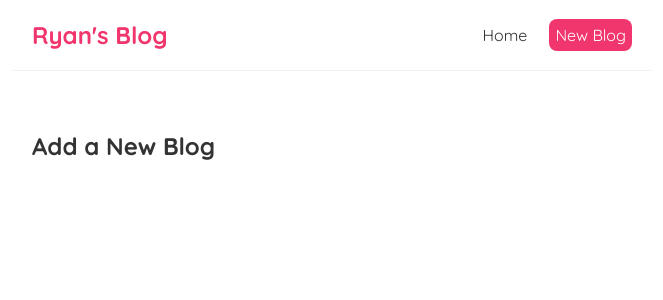
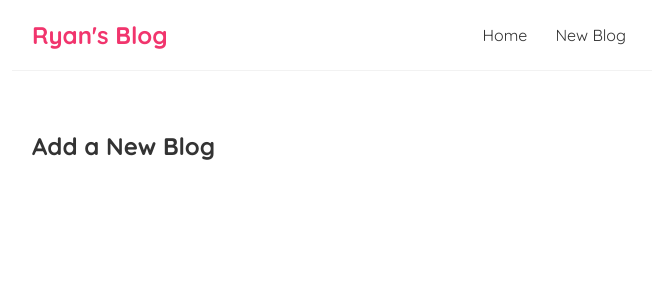
Before and after one commit to ryanminjaeshin/ryan-blog, a React (Create React App) app: page /create in a window 1280 px wide. Shown: the top 300 px of the page, without its empty margins (308-971 px from the left). Built offline with nearby package versions, Linux system fonts and the light colour scheme; the HTML template or start-up script is replaced by a standard one.

Commit message:
Change a to Link

```diff
--- a/src/Navbar.js
+++ b/src/Navbar.js
@@ -5,12 +5,8 @@
         <nav className="navbar">
             <h1>Ryan's Blog</h1>
             <div className="links">
-                <a href="/">Home</a>
-                <a href="/create" style={{
-                    color: 'white',
-                    backgroundColor: '#f1356d',
-                    borderRadius: '8px'
-                }}>New Blog</a>
+                <Link to="/">Home</Link>
+                <Link to="/create">New Blog</Link>
             </div>
         </nav>
     );
```
Also changed, not shown: 1 other file (tests, documents, lock files or other folders).
